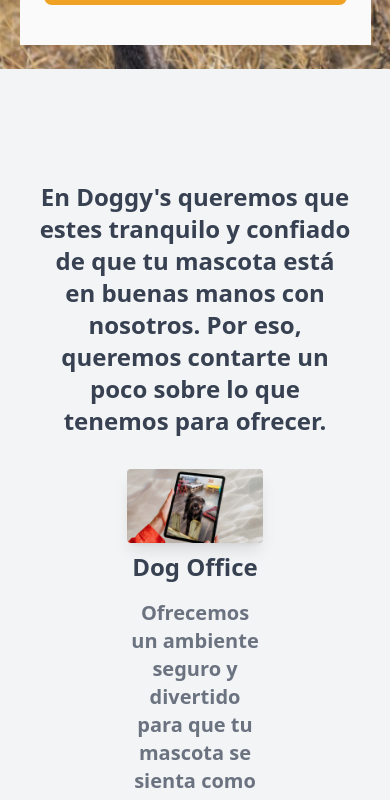
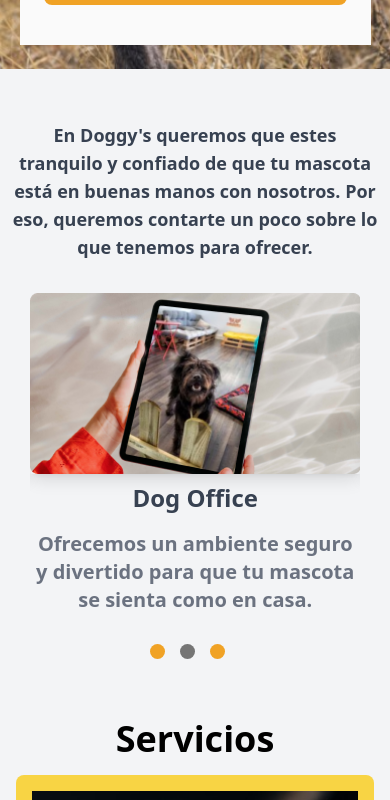
Before and after one commit to No-Country/c14-16-ft-node-react, a React (Vite) app in the folder frontend/: page / in a window 390 px wide. Shown: the part 980-1780 px from the top of the page. Built offline with nearby package versions, Linux system fonts and the light colour scheme.

Commit message:
responsive carrucel

```diff
--- a/frontend/src/components/offer.jsx
+++ b/frontend/src/components/offer.jsx
@@ -51,7 +51,7 @@ function Offer() {
                 }}
               >
                 <SwiperSlide>
-                  <div className="relative flex flex-col items-center w-[50%] h-[60%] mx-auto">
+                  <div className="relative flex flex-col items-center w-full sm:w-[50%] sm:h-[60%] mx-auto">
                     <img
                       src="/assets/Images/Dog-Working.png"
                       alt=""
@@ -67,7 +67,7 @@ function Offer() {
                   </div>
                 </SwiperSlide>
                 <SwiperSlide>
-                  <div className="relative flex flex-col items-center w-[50%] h-[60%] mx-auto">
+                  <div className="relative flex flex-col items-center w-full sm:w-[50%] sm:h-[60%] mx-auto">
                     <img
                       src="/assets/Images/Dog-Office.png"
                       alt=""
@@ -83,7 +83,7 @@ function Offer() {
                   </div>
                 </SwiperSlide>
                 <SwiperSlide>
-                  <div className="relative flex flex-col items-center w-[50%] h-[60%] mx-auto">
+                  <div className="relative flex flex-col items-center w-full lg:w-[50%] lg:h-[60%] mx-auto">
                     <img
                       src="/assets/Images/Dog-Hotel.png"
                       alt=""
--- a/frontend/src/components/pages/home/Home.jsx
+++ b/frontend/src/components/pages/home/Home.jsx
@@ -63,8 +63,8 @@ const Home = () => {
       </header>
 
       <main className="bg-gray-100 py-8  mx-auto">
-        <div className="mt-20 mb-10 w-[80%] mx-auto">
-          <p className="text-2xl font-semibold text-center text-gray-700 mb-8">
+        <div className="mt-5 sm:mt-20 mb-10 w-[95%] sm:w-[80%] mx-auto">
+          <p className="text-lg sm:text-2xl font-semibold text-center text-gray-700 mb-8">
             En Doggy&#39;s queremos que estes tranquilo y confiado de que tu
             mascota está en buenas manos con nosotros. Por eso, queremos
             contarte un poco sobre lo que tenemos para ofrecer.
```
